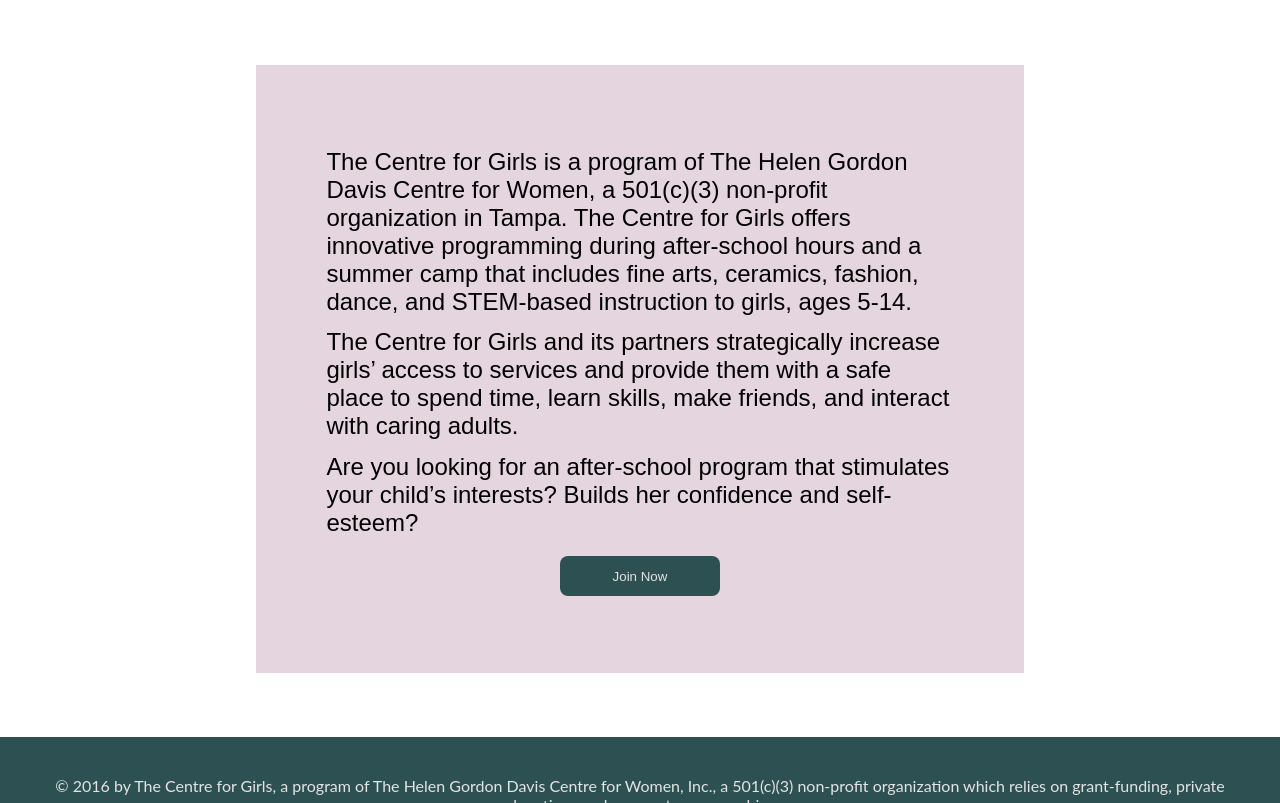
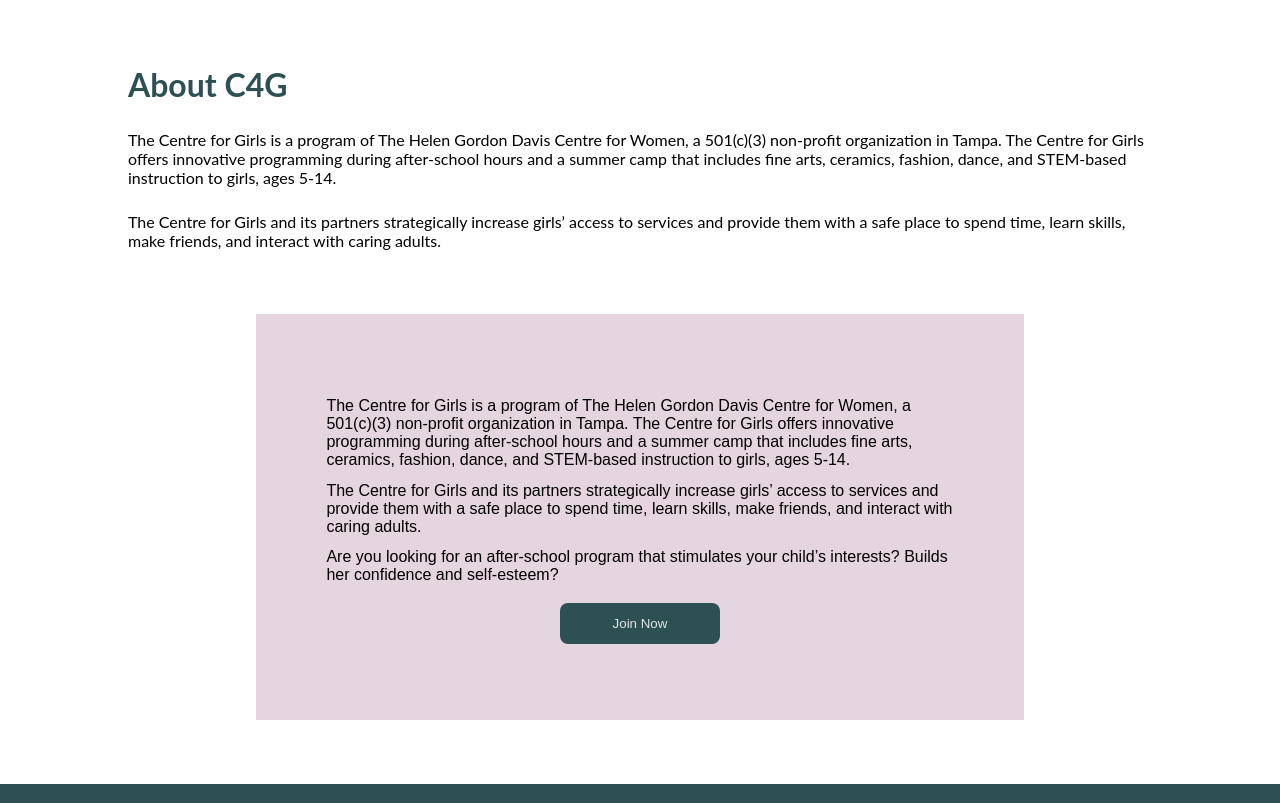
Before and after one commit to smb19961978/p2_wall-bryana, a plain HTML site: page index.html in a window 1280 px wide. Shown: the part 1314-2117 px from the top of the page. Drawn offline with Linux system fonts and the light colour scheme.

Commit message:
Add about paragraph on index page

```diff
--- a/index.html
+++ b/index.html
@@ -28,7 +28,14 @@
 
     </header>
 
+          <h1>About C4G</h1>
+
+          <p class="about-pg">The Centre for Girls is a program of The Helen Gordon Davis Centre for Women, a 501(c)(3) non-profit organization in Tampa. The Centre for Girls offers innovative programming during after-school hours and a summer camp that includes fine arts, ceramics, fashion, dance, and STEM-based instruction to girls, ages 5-14.</p>
+
+         <p class="about-pg">The Centre for Girls and its partners strategically increase girls’ access to services and provide them with a safe place to spend time, learn skills, make friends, and interact with caring adults.</p>
+
       <main id="index">
+
 
           <button id="main-button">
           <p>The Centre for Girls is a program of The Helen Gordon Davis Centre for Women, a 501(c)(3) non-profit organization in Tampa. The Centre for Girls offers innovative programming during after-school hours and a summer camp that includes fine arts, ceramics, fashion, dance, and STEM-based instruction to girls, ages 5-14.
--- a/main.css
+++ b/main.css
@@ -7,7 +7,6 @@
 article, aside, details, figcaption, figure, footer, header, main, nav, section, summary {
     display:block;
 }
-
 
 
 ul {
@@ -79,10 +78,24 @@ header img{
     float: right;
 }
 
+h1{
+    color:#2d5152;
+    font-weight: bold;
+    padding-left: 10%;
+    padding-top: 5%;
+}
 
+.about-pg{
+    font-size: 16px;
+    display: block;
+    margin: auto;
+    padding-top: 2%;
+    width: 80%;
+}
 
 main p{
     padding-top: 2%;
+
 }
 
 #main-button{
@@ -90,7 +103,7 @@ main p{
     padding: 1%;
     margin: auto;
     display: block;
-    font-size: 24px;
+    font-size: 16px;
     color: #000000;
 }
 
```
Also changed, not shown: program.html (+4 -0 lines).
